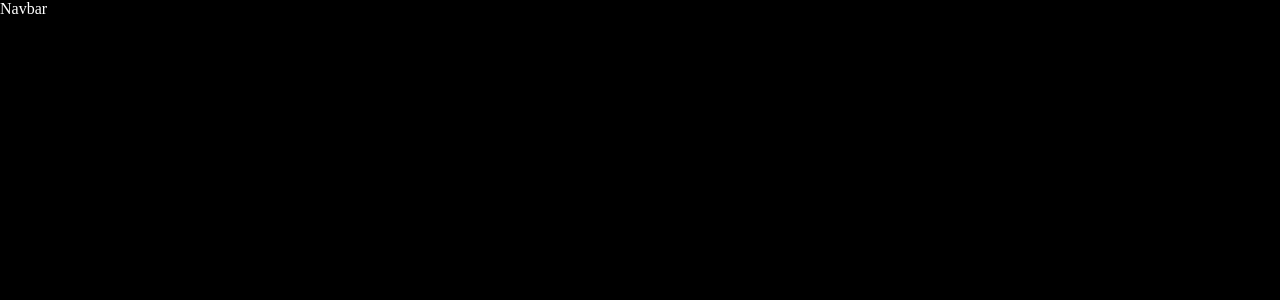
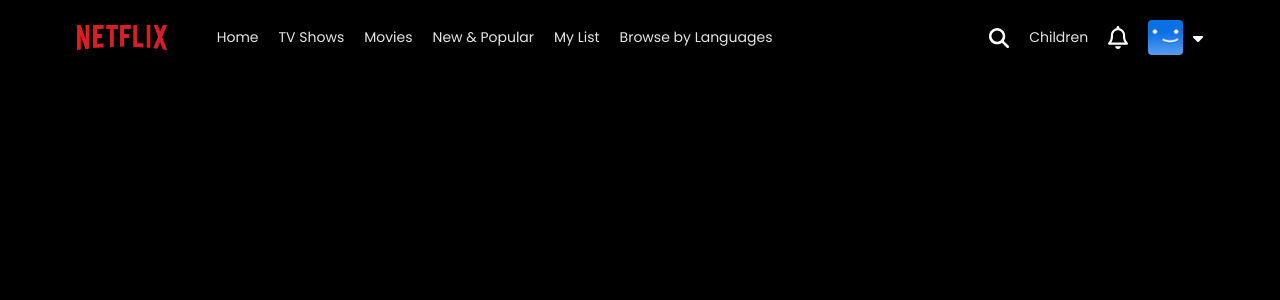
Before and after one commit to MahdiRahmany/Netflix-React.js, a React (Vite) app: page / in a window 1280 px wide. Shown: the top 300 px of the page. Built offline with nearby package versions, Linux system fonts and the light colour scheme.

Commit message:
styling in navbar

```diff
--- a/src/components/Navbar/Navbar.css
+++ b/src/components/Navbar/Navbar.css
@@ -0,0 +1,81 @@
+.navbar {
+  width: 100%;
+  padding: 20px 6%;
+  display: flex;
+  justify-content: space-between;
+  position: fixed;
+  font-size: 14px;
+  color: #e5e5e5;
+  background-image: linear-gradient(
+    180deg,
+    rgba(0, 0, 0, 0.7) 10%,
+    transparent
+  );
+  z-index: 1;
+}
+
+.navbar-left {
+  display: flex;
+  align-items: center;
+  gap: 50px;
+}
+
+.navbar-left img {
+  width: 90px;
+}
+
+.navbar-left ul {
+  display: flex;
+  list-style: none;
+  gap: 20px;
+}
+
+.navbar-left ul li {
+  cursor: pointer;
+}
+
+.navbar-right {
+  display: flex;
+  gap: 20px;
+  align-items: center;
+}
+
+.navbar-right .icons {
+  width: 20px;
+  cursor: pointer;
+}
+
+.navbar-right .profile {
+  border-radius: 4px;
+  width: 35px;
+}
+
+.navbar-profile {
+  display: flex;
+  align-items: center;
+  gap: 10px;
+  cursor: pointer;
+  position: relative;
+}
+
+.navbar .dropdown {
+  position: absolute;
+  top: 100%;
+  right: 0;
+  width: max-content;
+  background: #191919;
+  padding: 18px 22px;
+  border-radius: 2px;
+  text-decoration: underline;
+  z-index: 1;
+  display: none;
+}
+
+.navbar.dropdown p {
+  font-size: 13px;
+  cursor: pointer;
+}
+
+.navbar-profile:hover .dropdown {
+  display: block;
+}
--- a/src/components/Navbar/Navbar.jsx
+++ b/src/components/Navbar/Navbar.jsx
@@ -1,6 +1,37 @@
 import "./Navbar.css";
+import logo from "../../assets/logo.png";
+import search_icon from "../../assets/search_icon.svg";
+import bell_icon from "../../assets/bell_icon.svg";
+import profile_img from "../../assets/profile_img.png";
+import caret_icon from "../../assets/caret_icon.svg";
 
 const Navbar = () => {
-  return <div className="navbar">Navbar</div>;
+  return (
+    <div className="navbar">
+      <div className="navbar-left">
+        <img src={logo} alt="" />
+        <ul>
+          <li>Home</li>
+          <li>TV Shows</li>
+          <li>Movies</li>
+          <li>New & Popular</li>
+          <li>My List</li>
+          <li>Browse by Languages</li>
+        </ul>
+      </div>
+      <div className="navbar-right">
+        <img src={search_icon} alt="" className="icons" />
+        <p>Children</p>
+        <img src={bell_icon} alt="" className="icons" />
+        <div className="navbar-profile">
+          <img src={profile_img} alt="" className="profile" />
+          <img src={caret_icon} alt="" />
+          <div className="dropdown">
+            <p>Sign Out of Netflix</p>
+          </div>
+        </div>
+      </div>
+    </div>
+  );
 };
 export default Navbar;
--- a/src/index.css
+++ b/src/index.css
@@ -1,3 +1,5 @@
+@import url("https://fonts.googleapis.com/css2?family=Poppins:ital,wght@0,100;0,200;0,300;0,400;0,500;0,600;0,700;0,800;0,900;1,100;1,200;1,300;1,400;1,500;1,600;1,700;1,800;1,900&display=swap");
+
 * {
   margin: 0;
   padding: 0;
@@ -7,4 +9,5 @@
 body {
   background-color: black;
   color: white;
+  font-family: "poppins";
 }
```
Also changed, not shown: public/background_banner.jpg (renamed from src/assets/background_banner.jpg), src/assets/hero_banner.jpg (renamed from public/hero_banner.jpg).
